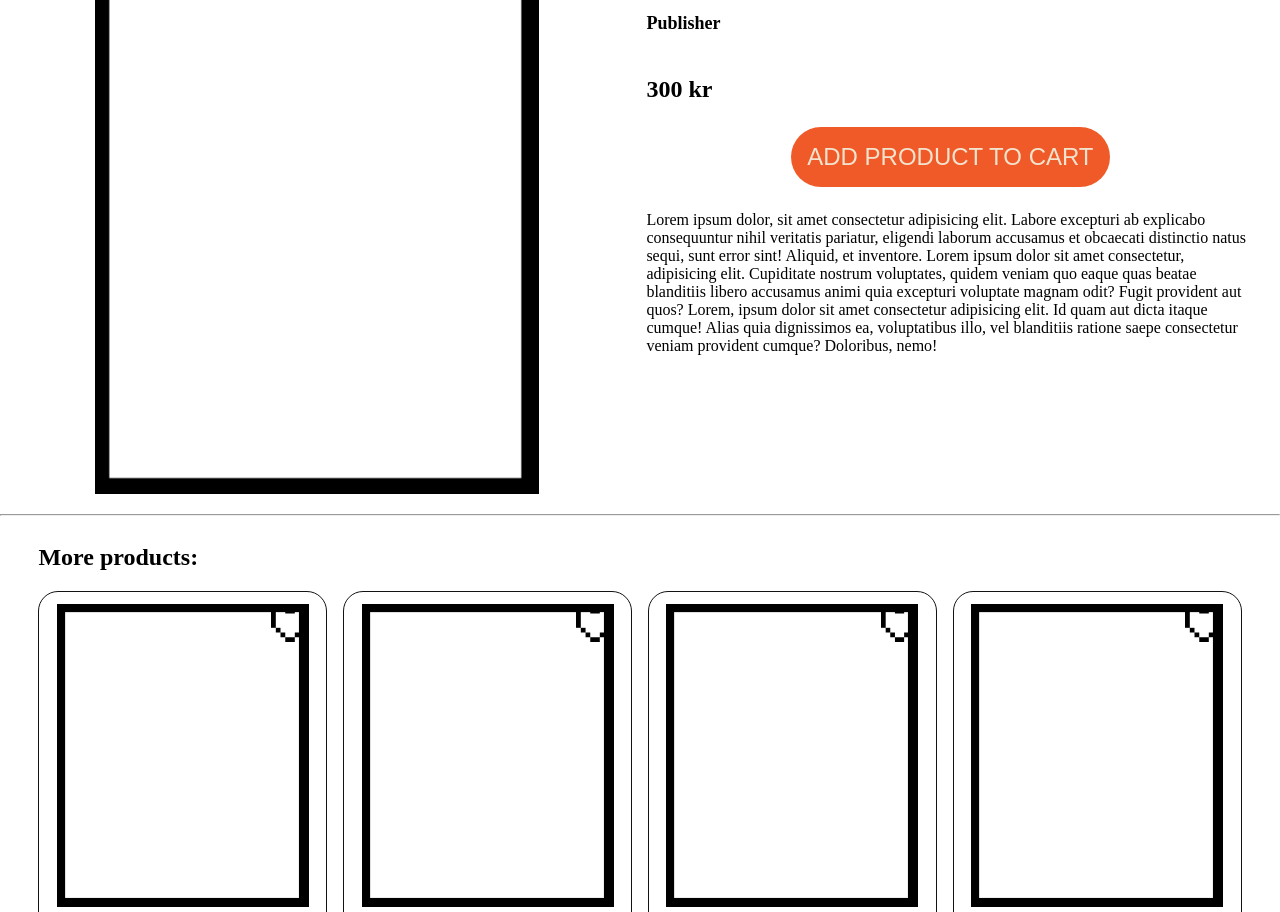
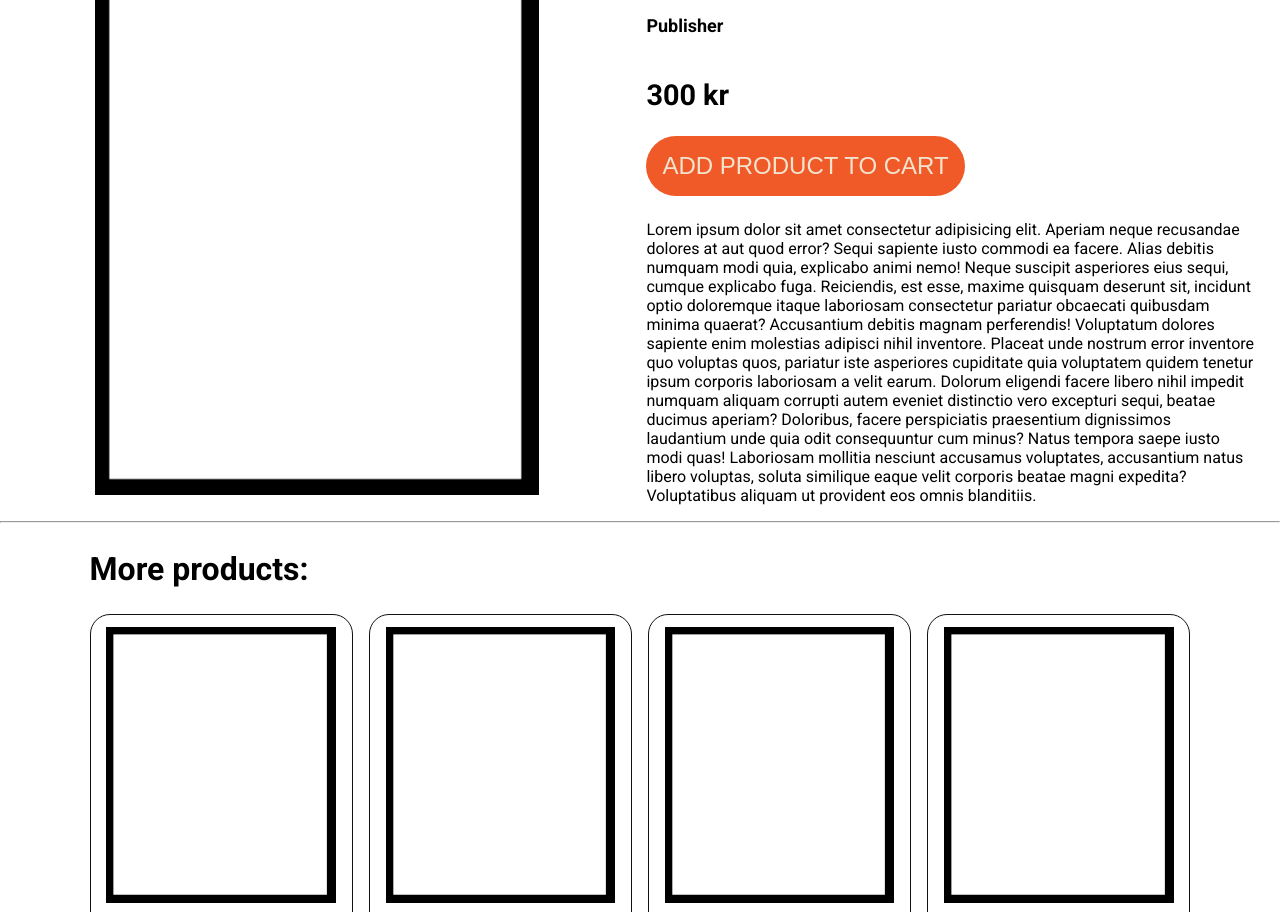
Before and after one commit to Dev-A38/e-commerce-website, a plain HTML site: page product.html in a window 1280 px wide. Shown: the part 248-1160 px from the top of the page. Drawn offline with Linux system fonts and the light colour scheme.

Commit message:
Add: made the picture update on the product page and added a new font and removed favorite icon from the products

```diff
--- a/css/main.css
+++ b/css/main.css
@@ -14,6 +14,18 @@
 }
 
 /* Global text styling */
+body {
+  font-family: "Roboto", sans-serif;
+}
+
+h1,
+h2,
+h3,
+h4,
+h5,
+h6 {
+  font-weight: bold;
+}
 
 a {
   list-style: none;
@@ -88,6 +100,7 @@
   transition: 1s;
 }
 
+
 #cart {
   /* make the cart move to the right */
   margin-left: auto;
@@ -113,15 +126,17 @@
 }
 
 .header-product-grid {
-  display: grid;
-  margin: 0 3vw 3vh 3vw;
+  margin: 0 7vw 3vh 7vw;
 }
 
+.header-product-grid h2 {
+  font-size: 2rem;
+}
 /* MAIN Product */
 .product-grid {
   display: grid;
   justify-content: center;
-  grid-template-columns: repeat(auto-fit, minmax(275px, 290px));
+  grid-template-columns: 1fr 1fr 1fr 1fr;
   row-gap: 3vh;
   column-gap: 1.25vw;
   margin-bottom: 1vh;
@@ -143,16 +158,7 @@
 
 /* MAIN Product Container */
 
-.favorite-icon {
-  grid-area: 1/1;
-  z-index: 3;
-  width: 15%;
-  justify-self: end;
-  margin-top: 1.5vh;
-}
-
 .product-image {
-  grid-area: 1/1;
   justify-self: center;
   width: 100%;
   margin: 1.5vh 0 1vh 0;
@@ -216,15 +222,23 @@
 /* MEDIA QUERIES */
 
 /* MEDIUM */
-@media screen and (max-width: 1288px) {
+@media screen and (max-width: 760px) {
   .product-grid {
-    grid-template-columns: repeat(4, 1fr);
+    grid-template-columns: repeat(2, 1fr);
+  }
+
+  .header-product-grid {
+    margin: 0 3vw 3vh 3vw;
   }
 }
 
-/* PHONE */
-@media screen and (max-width: 800px) {
+/* SMALL */
+@media screen and (max-width: 429px) {
+  .header-product-grid {
+    margin: 7vw;
+  }
+
   .product-grid {
-    grid-template-columns: repeat(2, 1fr);
+    grid-template-columns: 1fr;
   }
 }
--- a/css/product.css
+++ b/css/product.css
@@ -11,10 +11,8 @@
   grid-auto-rows: min-content;
   margin: 0 1vw 0 1vw;
 }
-.product-page-secound-information-container hr {
-  width: 100%;
-}
-.product-page-image {
+
+#product-page-image {
   width: 70%;
   justify-self: center;
   margin: 1.5vh 0 1.5vh 0;
@@ -23,6 +21,9 @@
 #product-page-header {
   font-weight: bold;
   margin: 0;
+  border-bottom-style: solid;
+  border-width: 2px;
+  padding-bottom: 2vh;
 }
 
 #product-page-publisher {
@@ -31,8 +32,9 @@
 }
 
 #product-page-price {
-  font-size: 1.5rem;
+  font-size: 1.8rem;
   font-weight: bold;
+  margin: 3vh 0 3vh 0;
 }
 
 #product-page-add-to-cart-button {
--- a/js/index.js
+++ b/js/index.js
@@ -2,6 +2,7 @@
 let productsElement = document.getElementsByClassName("product");
 
 let productChosen;
+
 
 for (let i = 0; i < productsElement.length; i++) {
   productsElement[i].addEventListener("click", saveProductFocus);
--- a/js/product.js
+++ b/js/product.js
@@ -3,6 +3,7 @@
   "product-page-add-to-cart-button",
 );
 let elementProductPageHeader = document.getElementById("product-page-header");
+let productPageImage = document.getElementById("product-page-image");
 let elementProductPagePrice = document.getElementById("product-page-price");
 let elementProductPagePublisher = document.getElementById(
   "product-page-publisher",
@@ -22,6 +23,7 @@
 //update graphics
 if (localStorage.globalProductFocus) {
   elementProductPageHeader.innerHTML = productFocus.id;
+  productPageImage.src = productFocus.img;
   elementProductPagePublisher.innerHTML = productFocus.publisher;
   elementProductPagePrice.innerHTML = productFocus.price + "kr";
 }
--- a/product.html
+++ b/product.html
@@ -4,6 +4,13 @@
     <meta charset="UTF-8" />
     <meta name="viewport" content="width=device-width, initial-scale=1.0" />
     <title>Product</title>
+    <!-- Font Roboto -->
+    <link rel="preconnect" href="https://fonts.googleapis.com" />
+    <link rel="preconnect" href="https://fonts.gstatic.com" crossorigin />
+    <link
+      href="https://fonts.googleapis.com/css2?family=Roboto:ital,wght@0,100..900;1,100..900&display=swap"
+      rel="stylesheet"
+    />
     <link rel="icon" href="img/favicon.png" />
     <link rel="stylesheet" href="css/main.css" />
     <link rel="stylesheet" href="css/product.css" />
@@ -18,7 +25,6 @@
           <a href="products.html"><li>Products</li></a>
           <a id="cart" href="cart.html"><li>C</li></a>
         </ul>
-        <!-- The following 9 line of code was adapted from https://developer.mozilla.org/en-US/docs/Web/HTML/Reference/Elements/input/search Accessed: 2026-02-13 -->
         <search class="search-bar-container">
           <input
             type="search"
@@ -33,30 +39,38 @@
     <main>
       <article class="product-page-information-container">
         <img
-          class="product-page-image"
+          id="product-page-image"
           src="img/Placeholder.png"
           alt="picture of the product"
         />
         <div class="product-page-secound-information-container">
           <h1 id="product-page-header">Board Game Name</h1>
-          <hr />
           <p id="product-page-publisher">Publisher</p>
           <p id="product-page-price">300 kr</p>
-          <button id="product-page-add-to-cart-button">
-            ADD PRODUCT TO CART
-          </button>
+          <a href="cart.html"
+            ><button id="product-page-add-to-cart-button">
+              ADD PRODUCT TO CART
+            </button></a
+          >
           <p class="product-page-description">
-            Lorem ipsum dolor, sit amet consectetur adipisicing elit. Labore
-            excepturi ab explicabo consequuntur nihil veritatis pariatur,
-            eligendi laborum accusamus et obcaecati distinctio natus sequi, sunt
-            error sint! Aliquid, et inventore. Lorem ipsum dolor sit amet
-            consectetur, adipisicing elit. Cupiditate nostrum voluptates, quidem
-            veniam quo eaque quas beatae blanditiis libero accusamus animi quia
-            excepturi voluptate magnam odit? Fugit provident aut quos? Lorem,
-            ipsum dolor sit amet consectetur adipisicing elit. Id quam aut dicta
-            itaque cumque! Alias quia dignissimos ea, voluptatibus illo, vel
-            blanditiis ratione saepe consectetur veniam provident cumque?
-            Doloribus, nemo!
+            Lorem ipsum dolor sit amet consectetur adipisicing elit. Aperiam
+            neque recusandae dolores at aut quod error? Sequi sapiente iusto
+            commodi ea facere. Alias debitis numquam modi quia, explicabo animi
+            nemo! Neque suscipit asperiores eius sequi, cumque explicabo fuga.
+            Reiciendis, est esse, maxime quisquam deserunt sit, incidunt optio
+            doloremque itaque laboriosam consectetur pariatur obcaecati
+            quibusdam minima quaerat? Accusantium debitis magnam perferendis!
+            Voluptatum dolores sapiente enim molestias adipisci nihil inventore.
+            Placeat unde nostrum error inventore quo voluptas quos, pariatur
+            iste asperiores cupiditate quia voluptatem quidem tenetur ipsum
+            corporis laboriosam a velit earum. Dolorum eligendi facere libero
+            nihil impedit numquam aliquam corrupti autem eveniet distinctio vero
+            excepturi sequi, beatae ducimus aperiam? Doloribus, facere
+            perspiciatis praesentium dignissimos laudantium unde quia odit
+            consequuntur cum minus? Natus tempora saepe iusto modi quas!
+            Laboriosam mollitia nesciunt accusamus voluptates, accusantium natus
+            libero voluptas, soluta similique eaque velit corporis beatae magni
+            expedita? Voluptatibus aliquam ut provident eos omnis blanditiis.
           </p>
         </div>
       </article>
@@ -73,11 +87,10 @@
               data-publisher="Kosmos"
               data-img="img/Placeholder.png"
             >
-              <img class="favorite-icon" src="img/Heart.png" alt="heart icon" />
               <img
                 class="product-image"
                 src="img/Placeholder.png"
-                alt="image placeholder"
+                alt="catan"
               />
               <h3 class="product-name">CATAN</h3>
               <p class="product-publisher">Kosmos</p>
@@ -93,11 +106,10 @@
               data-publisher="Stonemaier Games"
               data-img="img/Placeholder.png"
             >
-              <img class="favorite-icon" src="img/Heart.png" alt="heart icon" />
               <img
                 class="product-image"
                 src="img/Placeholder.png"
-                alt="image placeholder"
+                alt="wingspan"
               />
               <h3 class="product-name">Wingspan</h3>
               <p class="product-publisher">Stonemaier Games</p>
@@ -113,11 +125,10 @@
               data-publisher="Lookout Games"
               data-img="img/Placeholder.png"
             >
-              <img class="favorite-icon" src="img/Heart.png" alt="heart icon" />
               <img
                 class="product-image"
                 src="img/Placeholder.png"
-                alt="image placeholder"
+                alt="Patchwork"
               />
               <h3 class="product-name">Patchwork</h3>
               <p class="product-publisher">Lookout Games</p>
@@ -132,11 +143,10 @@
               data-publisher="Repos Production"
               data-img="img/Placeholder.png"
             >
-              <img class="favorite-icon" src="img/Heart.png" alt="heart icon" />
               <img
                 class="product-image"
                 src="img/Placeholder.png"
-                alt="image placeholder"
+                alt="7 Wonders"
               />
               <h3 class="product-name">7 Wonders</h3>
               <p class="product-publisher">Repos Production</p>
```
Also changed, not shown: cart.html (+7 -1 lines), css/cart.css (+11 -2 lines), index.html (+17 -19 lines), products.html (+7 -9 lines), img/Placeholdersize.png (added).
